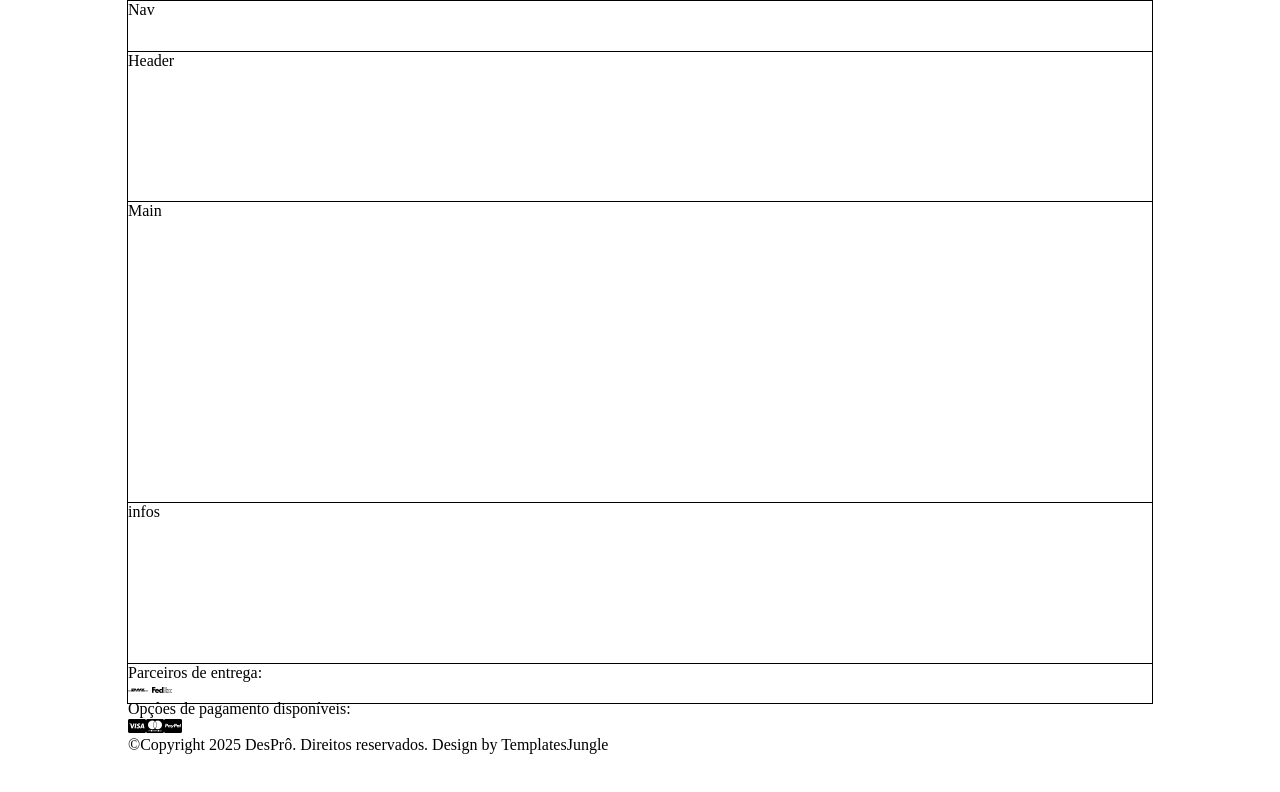
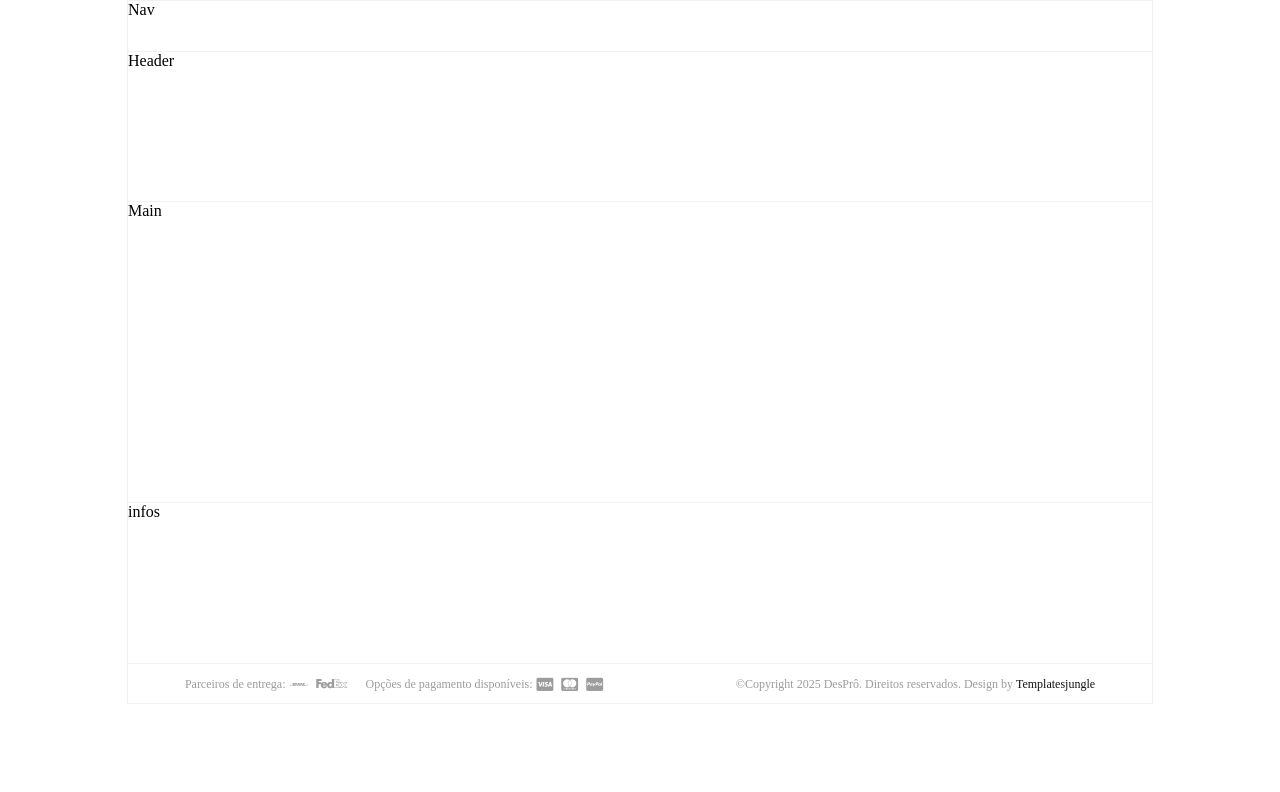
Before and after one commit to desprojeto/eCommerce, a plain HTML site: page source/index.html in a window 1280 px wide. Drawn offline with Linux system fonts and the light colour scheme.

Commit message:
Adicionado footer2 e ajustado algumas cores mais similares ao projeoto

```diff
--- a/source/index.html
+++ b/source/index.html
@@ -24,17 +24,27 @@
       <footer id="footer">
         <section id="infos">infos</section>
         <section id="infos-credit-card">
-          <div>
-            <p>Parceiros de entrega:</p>
-            <i class="fa-brands fa-dhl"></i> <i class="fa-brands fa-fedex"></i>
+          <div class="container1">
+            <div class="infos-footer2">
+              <p>Parceiros de entrega:</p>
+              <i class="fa-brands fa-dhl"></i>
+              <i class="fa-brands fa-fedex"></i>
+            </div>
+            <div class="infos-footer2">
+              <p>Opções de pagamento disponíveis:</p>
+              <i class="fa-brands fa-cc-visa"></i
+              ><i class="fa-brands fa-cc-mastercard"></i
+              ><i class="fa-brands fa-cc-paypal"></i>
+            </div>
           </div>
-          <div>
-            <p>Opções de pagamento disponíveis:</p>
-            <i class="fa-brands fa-cc-visa"></i
-            ><i class="fa-brands fa-cc-mastercard"></i
-            ><i class="fa-brands fa-cc-paypal"></i>
+          <div class="container2">
+            <div class="infos-footer2">
+              <p>
+                ©Copyright 2025 DesPrô. Direitos reservados. Design by
+                <span>Templatesjungle</span>
+              </p>
+            </div>
           </div>
-          <div>©Copyright 2025 DesPrô. Direitos reservados. Design by TemplatesJungle</div>
         </section>
       </footer>
     </div>
--- a/source/styles.css
+++ b/source/styles.css
@@ -31,26 +31,26 @@ body {
 
 #container {
   width: 1024px;
-  border: 1px solid black;
+  border: 1px solid var(--background-color-secundaria);
   background-color: var(--background-color-primaria);
 }
 
 header {
   width: 100%;
   height: 200px;
-  border-bottom: 1px solid black;
+  border-bottom: 1px solid var(--background-color-secundaria);
 }
 
 nav {
   width: 100%;
   height: 50px;
-  border-bottom: 1px solid black;
+  border-bottom: 1px solid var(--background-color-secundaria);
 }
 
 main {
   width: 100%;
   height: 300px;
-  border-bottom: 1px solid black;
+  border-bottom: 1px solid var(--background-color-secundaria);
 }
 
 footer {
@@ -61,10 +61,49 @@ footer {
 #infos {
   width: 100%;
   height: 160px;
-  border-bottom: 1px solid black;
+  border-bottom: 1px solid var(--background-color-secundaria);
 }
 
 #infos-credit-card {
   width: 100%;
   height: 40px;
+  display: flex;
+  justify-content: space-around;
+  gap: 15px;
 }
+
+#infos-credit-card .container1 {
+  display: flex;
+  gap: 14px;
+}
+
+#infos-credit-card .container2 {
+  display: flex;
+  justify-content: center;
+}
+
+#infos-credit-card .infos-footer2 {
+  display: flex;
+  align-items: center;
+}
+
+#infos-credit-card p {
+  font-size: 12px;
+  color: var(--font-color-cinza);
+}
+
+#infos-credit-card i {
+  font-size: 15px;
+  color: var(--font-color-cinza);
+  margin: 0 4px 0 4px;
+}
+
+#infos-credit-card .fa-fedex,
+.fa-dhl {
+  font-size: 25px
+}
+
+#infos-credit-card span {
+  font-weight: 500;
+  color: var(--font-color-black);
+}
```
